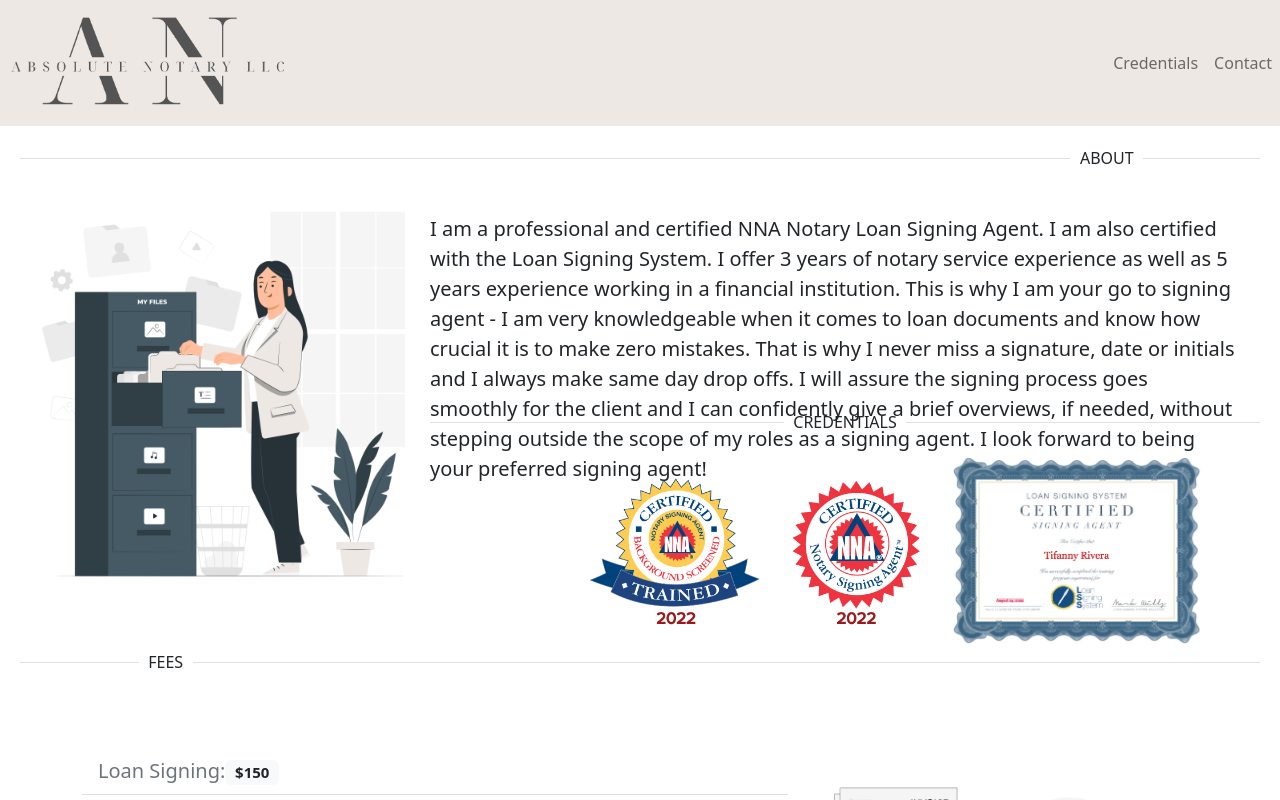
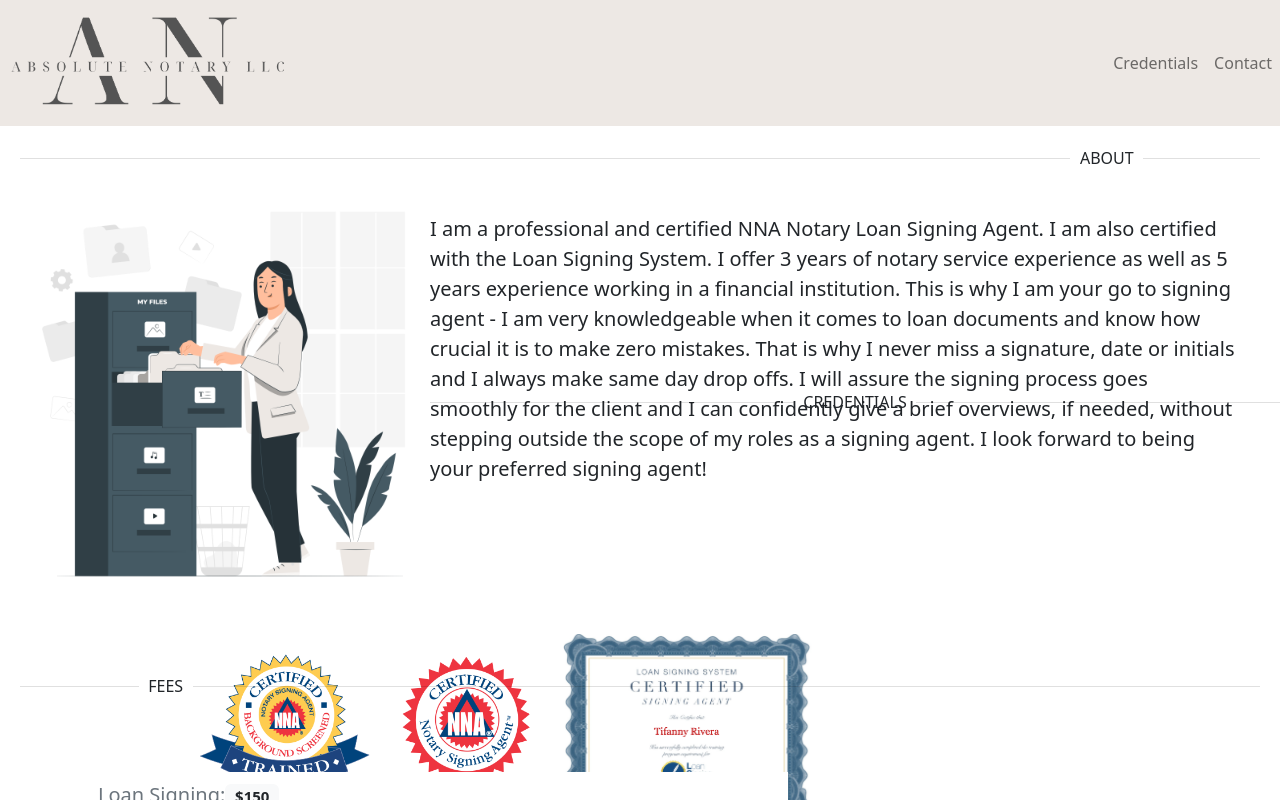
Before and after one commit to trivera777/AbsoluteNotaryLLC, a React (Create React App) app: page / in a window 1280 px wide. Shown: the top 800 px of the page. Built offline with nearby package versions, Linux system fonts and the light colour scheme.

Commit message:
working credential image sizing

```diff
--- a/src/Components/Credentials/credentials.css
+++ b/src/Components/Credentials/credentials.css
@@ -1,8 +1,8 @@
 .credentials {
-  height: 30vh;
-  padding: 20px;
+  height: 33vh;
   background-color: #fff;
 }
 .credentialsContainer {
  margin-left: 150px;
+ padding: 40px;
 }
```
